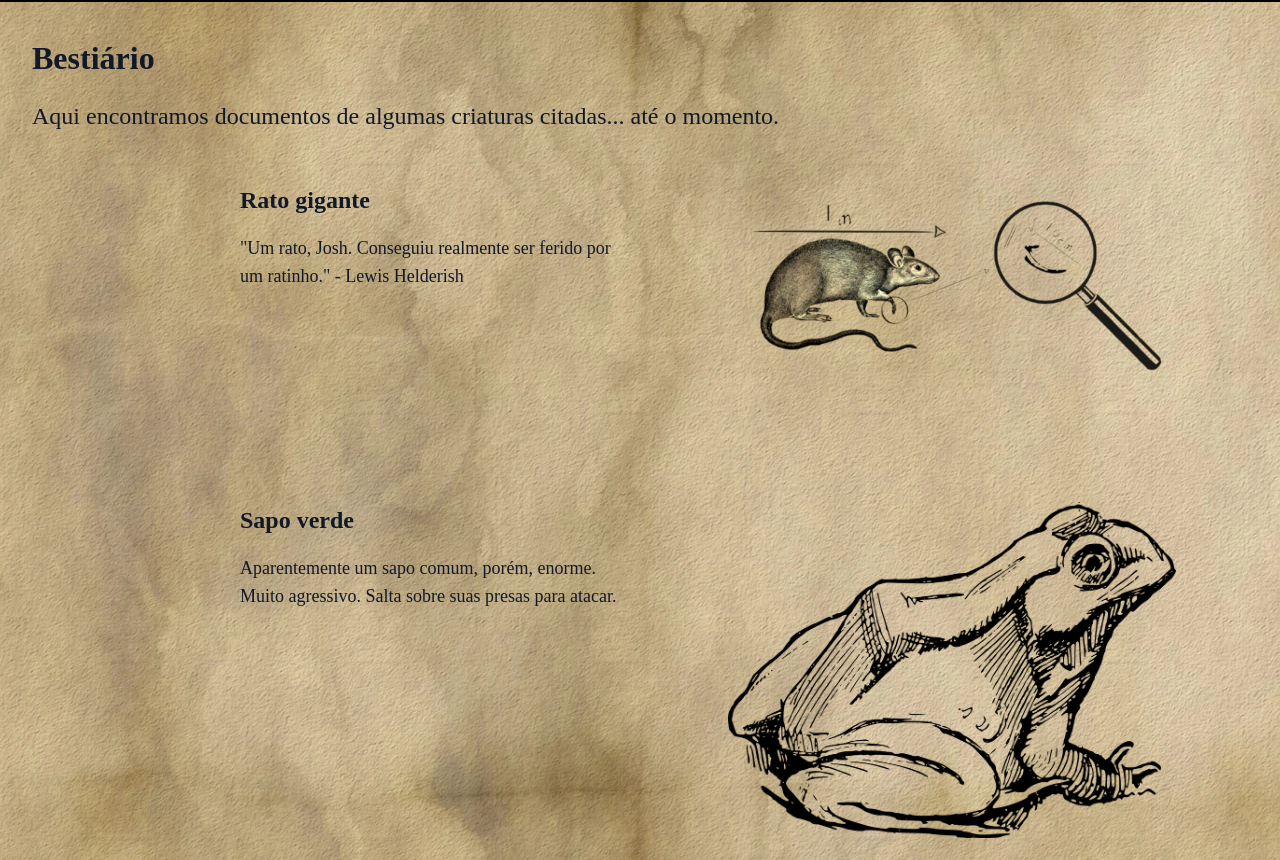
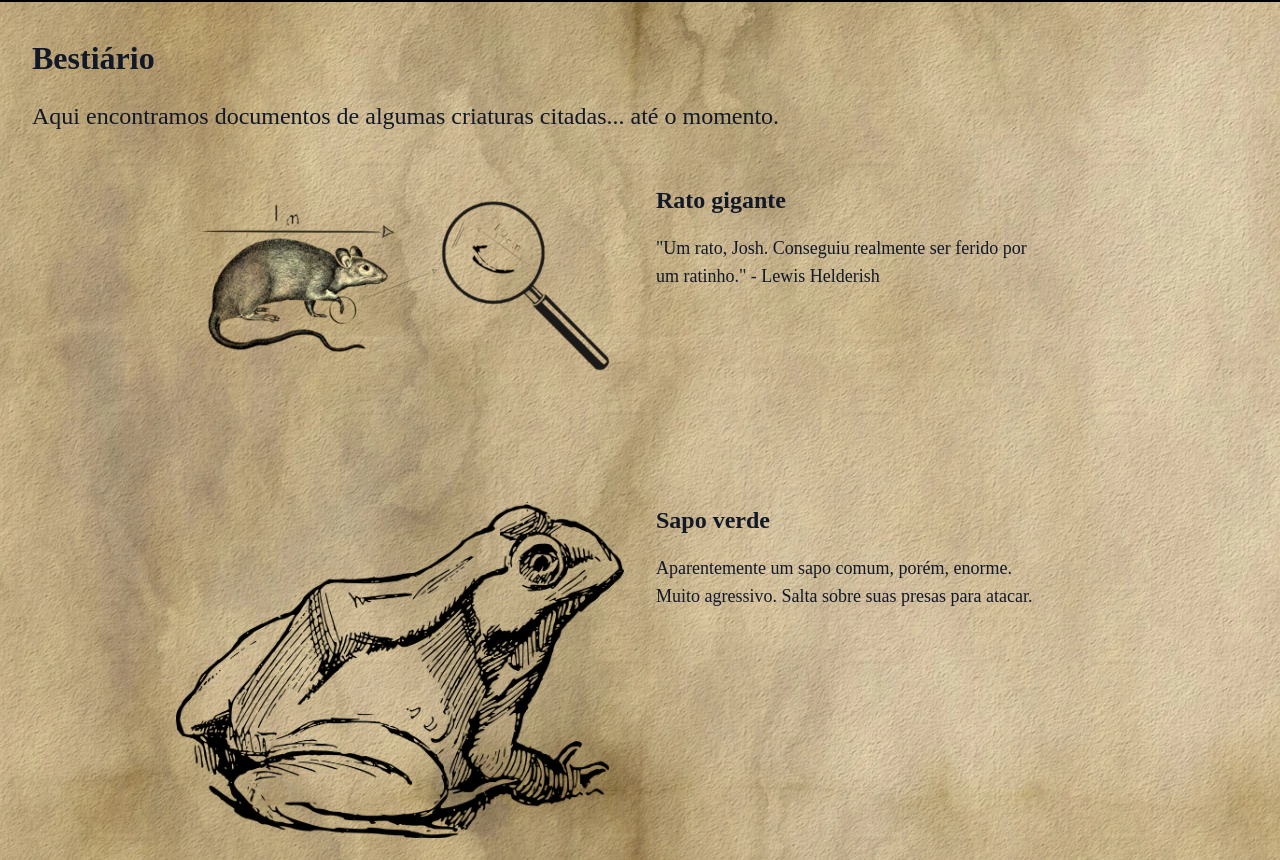
Before and after one commit to Daniuns/lw-landing-page-next, a Next.js app: page /Bestiary in a window 1280 px wide. Shown: the part 640-1500 px from the top of the page. Built offline with nearby package versions, Linux system fonts and the light colour scheme; a web font is replaced by a local one.

Commit message:
feat: changes spacing

```diff
--- a/app/components/Bestiary/Monster.tsx
+++ b/app/components/Bestiary/Monster.tsx
@@ -2,8 +2,11 @@ import Image from "next/image";
 
 export default function Monster({ data }: Readonly<{ data: any }>) {
   return (
-    <div className="grid grid-cols-1 gap-8 md:grid-cols-2 2xl:gap-32">
-      <div className="justify-self-end self-start max-w-sm text-gray-900">
+    <div className="grid grid-cols-1 gap-8 md:grid-cols-2">
+      <div className="hidden sm:block min-w-80 max-w-sm lg:max-w-md h-auto rounded-xl justify-self-end self-end">
+        <Image src={data.src} alt={data.name} className="rounded-xl" />
+      </div>
+      <div className="justify-self-start self-start max-w-sm text-gray-900">
         <h2 className="font-bold">{data.name}</h2>
         {data.description.map((desc: string, index: number) => (
           <p key={index} className="mt-4 text-lg">
@@ -11,7 +14,7 @@ export default function Monster({ data }: Readonly<{ data: any }>) {
           </p>
         ))}
       </div>
-      <div className="min-w-80 max-w-sm lg:max-w-md h-auto rounded-xl justify-self-center self-start">
+      <div className="block sm:hidden min-w-80 max-w-sm lg:max-w-md h-auto rounded-xl justify-self-start self-start">
         <Image src={data.src} alt={data.name} className="rounded-xl" />
       </div>
     </div>
```
